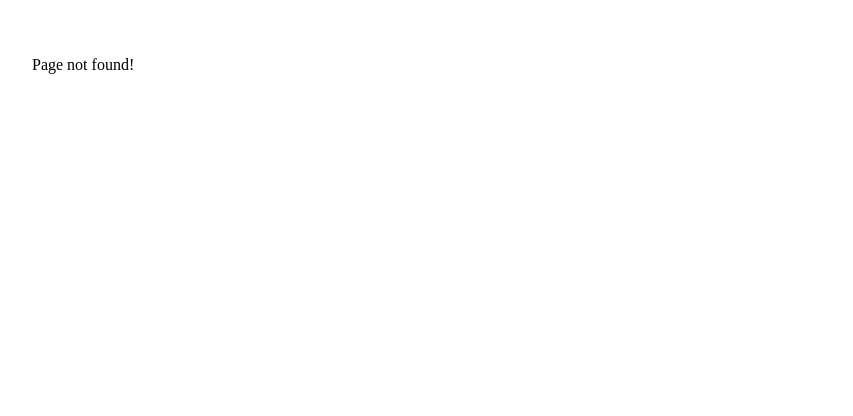
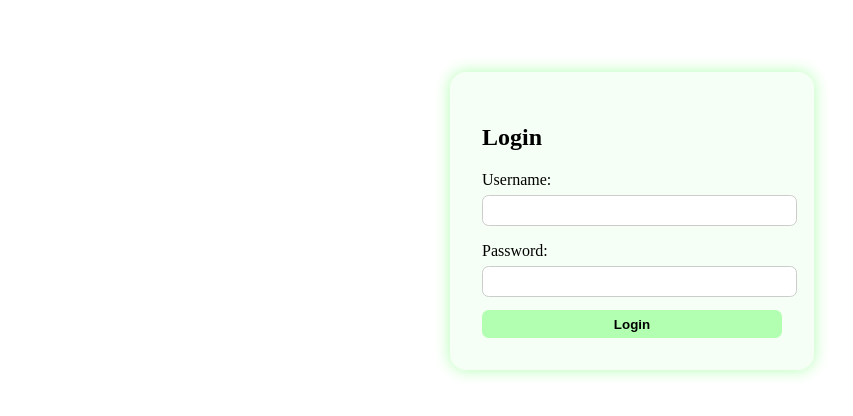
Before and after one commit to rd-svetlana-draganova/TaskEasy-Final-Angular-Project, an Angular app: page /login in a window 1280 px wide. Before the commit this address had no page. Shown: the top 416 px of the page, without its empty margins (8-861 px from the left). Built offline with nearby package versions, Linux system fonts and the light colour scheme.

Commit message:
feat: Added login (#6)

```diff
--- a/src/app/app.routes.ts
+++ b/src/app/app.routes.ts
@@ -3,6 +3,8 @@ import { TaskComponent } from './task/task.component';
 import { BoardComponent } from './board/board.component';
 import { NotFoundComponent } from './not-found/not-found.component';
 import { NewTaskComponent } from './new-task/new-task.component';
+import { LoginComponent } from './login/login.component';
+import { AuthGuard } from './services/auth.guard';
 
 export const routes: Routes = [
   {
@@ -11,20 +13,28 @@ export const routes: Routes = [
     pathMatch: 'full'
   },
   {
+    path: 'login',
+    component: LoginComponent
+  },
+  {
     path: 'home',
-    component: BoardComponent
+    component: BoardComponent,
+    canActivate: [AuthGuard]
   },
   {
     path: 'task/:id',
-    component: TaskComponent
+    component: TaskComponent,
+    canActivate: [AuthGuard]
   },
   {
     path: 'task',
-    component: TaskComponent
+    component: TaskComponent,
+    canActivate: [AuthGuard]
   },
   {
     path: 'new-task',
-    component: NewTaskComponent
+    component: NewTaskComponent,
+    canActivate: [AuthGuard]
   },
   {
     path: '**',
--- a/src/app/board/board.component.css
+++ b/src/app/board/board.component.css
@@ -81,3 +81,8 @@ h1 {
   justify-content: center;
   align-items: center;
 }
+
+.action-buttons{
+  display: flex;
+  gap: 1em;
+}
--- a/src/app/board/board.component.html
+++ b/src/app/board/board.component.html
@@ -1,6 +1,13 @@
 <div class="board-header">
   <h1><p>d</p> The d company</h1>
+  <div class="action-buttons">
     <a (click)="navigateToNewTask()">Create task +</a>
+    @if (isLoggedIn()) {
+      <a (click)="logout()">Logout</a>
+    } @else {
+      <a [routerLink]="['/login']">Login</a>
+    }
+  </div>
 </div>
 <div class="board">
   <div class="card">
--- a/src/app/board/board.component.ts
+++ b/src/app/board/board.component.ts
@@ -3,13 +3,14 @@ import { ActivatedRoute } from '@angular/router';
 import { CommonModule } from '@angular/common';
 import { Task } from '../models/task.model';
 import { TaskService } from '../services/taskservice';
-import { Router } from '@angular/router';
+import { Router, RouterModule } from '@angular/router';
 import { Observable } from 'rxjs';
+import { Authservice } from '../services/authservice';
 
 @Component({
   selector: 'app-board',
   standalone: true,
-  imports: [CommonModule],
+  imports: [CommonModule, RouterModule],
   templateUrl: './board.component.html',
   styleUrls: ['./board.component.css']
 })
@@ -21,7 +22,8 @@ export class BoardComponent implements OnInit {
   constructor(
     private readonly taskService: TaskService,
     private cd: ChangeDetectorRef,
-    private router: Router
+    private router: Router,
+    private authService: Authservice
   ) {}
 
   ngOnInit() {
@@ -48,4 +50,13 @@ export class BoardComponent implements OnInit {
   navigateToNewTask() {
     this.router.navigate(['/new-task']);
   }
+
+  isLoggedIn(): boolean {
+    return this.authService.isAuthenticated();
+  }
+
+  logout() {
+    this.authService.logout();
+    this.router.navigate(['/login']);
+  }
 }
--- /dev/null
+++ b/src/app/login/login.component.css
@@ -0,0 +1,32 @@
+.login-wrapper {
+  max-width: 300px;
+  margin: 2em auto;
+  padding: 2em;
+  border-radius: 1em;
+  background: #f6fff6;
+  box-shadow: 0 0 1em #b2ffb2;
+}
+label {
+  display: block;
+  margin-top: 1em;
+}
+input {
+  width: 100%;
+  padding: 0.5em;
+  margin-top: 0.5em;
+  border-radius: 0.5em;
+  border: 1px solid #ccc;
+}
+button {
+  margin-top: 1em;
+  width: 100%;
+  padding: 0.5em;
+  background: #b2ffb2;
+  border: none;
+  border-radius: 0.5em;
+  font-weight: bold;
+}
+.error {
+  color: red;
+  margin-top: 1em;
+}
--- /dev/null
+++ b/src/app/login/login.component.html
@@ -0,0 +1,13 @@
+<div class="login-wrapper">
+  <h2>Login</h2>
+  <form (ngSubmit)="login()">
+    <label>Username:</label>
+    <input [(ngModel)]="username" name="username" required />
+    <br />
+    <label>Password:</label>
+    <input [(ngModel)]="password" name="password" type="password" required />
+    <br />
+    <button type="submit">Login</button>
+    <div *ngIf="error" class="error">{{ error }}</div>
+  </form>
+</div>
--- /dev/null
+++ b/src/app/login/login.component.ts
@@ -0,0 +1,28 @@
+import { Component } from '@angular/core';
+import { Router } from '@angular/router';
+import { Authservice } from '../services/authservice';
+import { CommonModule } from '@angular/common';
+import { FormsModule } from '@angular/forms';
+
+@Component({
+  selector: 'app-login',
+  standalone: true,
+  imports: [CommonModule, FormsModule],
+  templateUrl: './login.component.html',
+  styleUrl: './login.component.css',
+})
+export class LoginComponent {
+  username = '';
+  password = '';
+  error = '';
+
+  constructor(private authService: Authservice, private router: Router) {}
+
+  login() {
+    if (this.authService.login(this.username, this.password)) {
+      this.router.navigate(['/home']);
+    } else {
+      this.error = 'Invalid credentials';
+    }
+  }
+}
--- /dev/null
+++ b/src/app/services/auth.guard.ts
@@ -0,0 +1,16 @@
+import { Injectable } from '@angular/core';
+import { CanActivate, Router } from '@angular/router';
+import { Authservice } from './authservice';
+
+@Injectable({ providedIn: 'root' })
+export class AuthGuard implements CanActivate {
+  constructor(private authService: Authservice, private router: Router) {}
+
+  canActivate(): boolean {
+    if (this.authService.isAuthenticated()) {
+      return true;
+    }
+    this.router.navigate(['/login']);
+    return false;
+  }
+}
--- /dev/null
+++ b/src/app/services/authservice.ts
@@ -0,0 +1,27 @@
+import { Injectable } from '@angular/core';
+
+@Injectable({ providedIn: 'root' })
+export class Authservice {
+  private readonly storageKey = 'isAuthenticated';
+  private readonly validAccounts: { [username: string]: string } = {
+    'user1': '123',
+    'user2': '456',
+    'user3': '789'
+  };
+
+  login(username: string, password: string): boolean {
+    if (this.validAccounts[username] && this.validAccounts[username] === password) {
+      localStorage.setItem(this.storageKey, 'true');
+      return true;
+    }
+    return false;
+  }
+
+  logout(): void {
+    localStorage.removeItem(this.storageKey);
+  }
+
+  isAuthenticated(): boolean {
+    return localStorage.getItem(this.storageKey) === 'true';
+  }
+}
```
Lines whose indentation alone changed are shown as unchanged.
